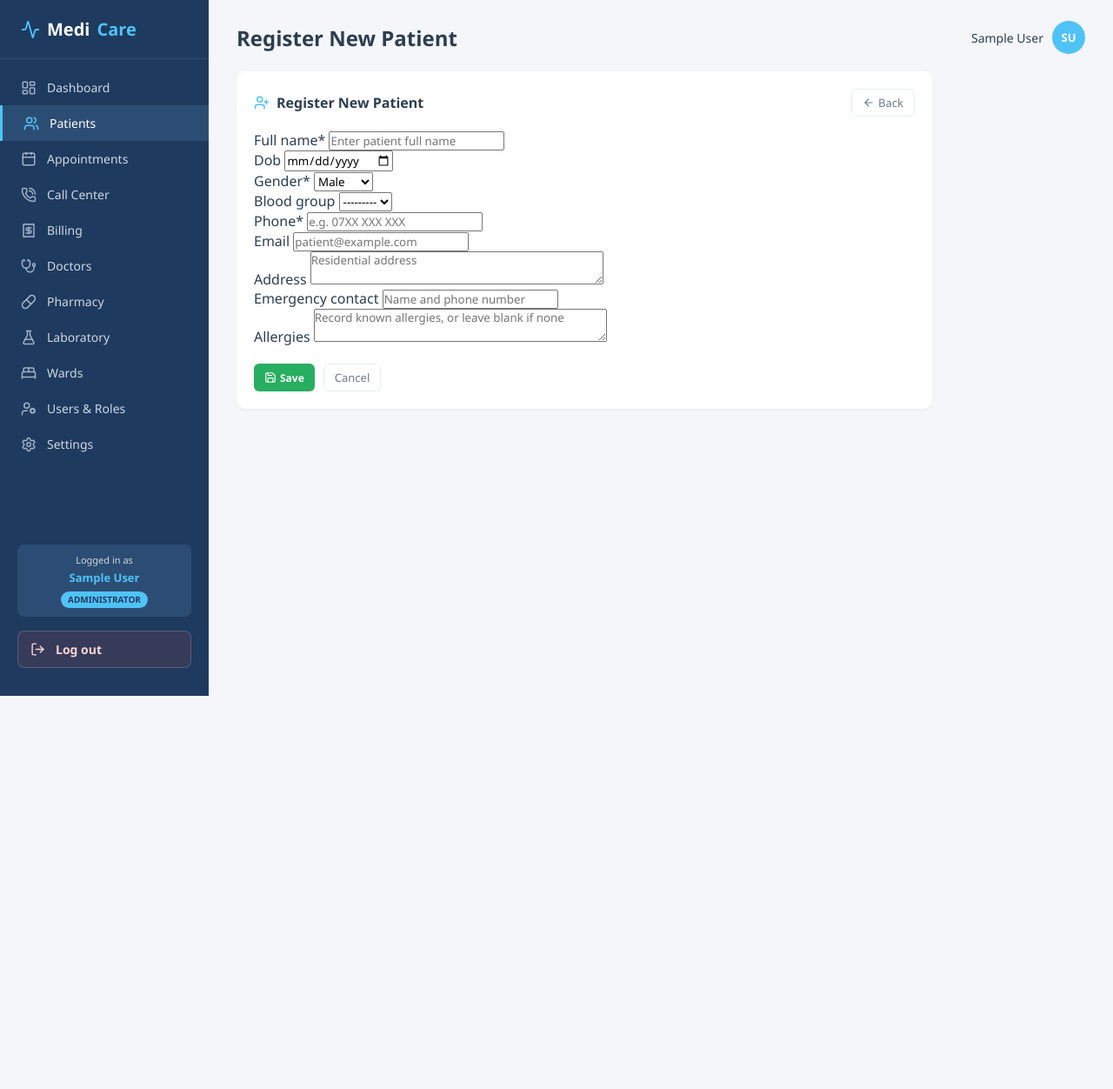
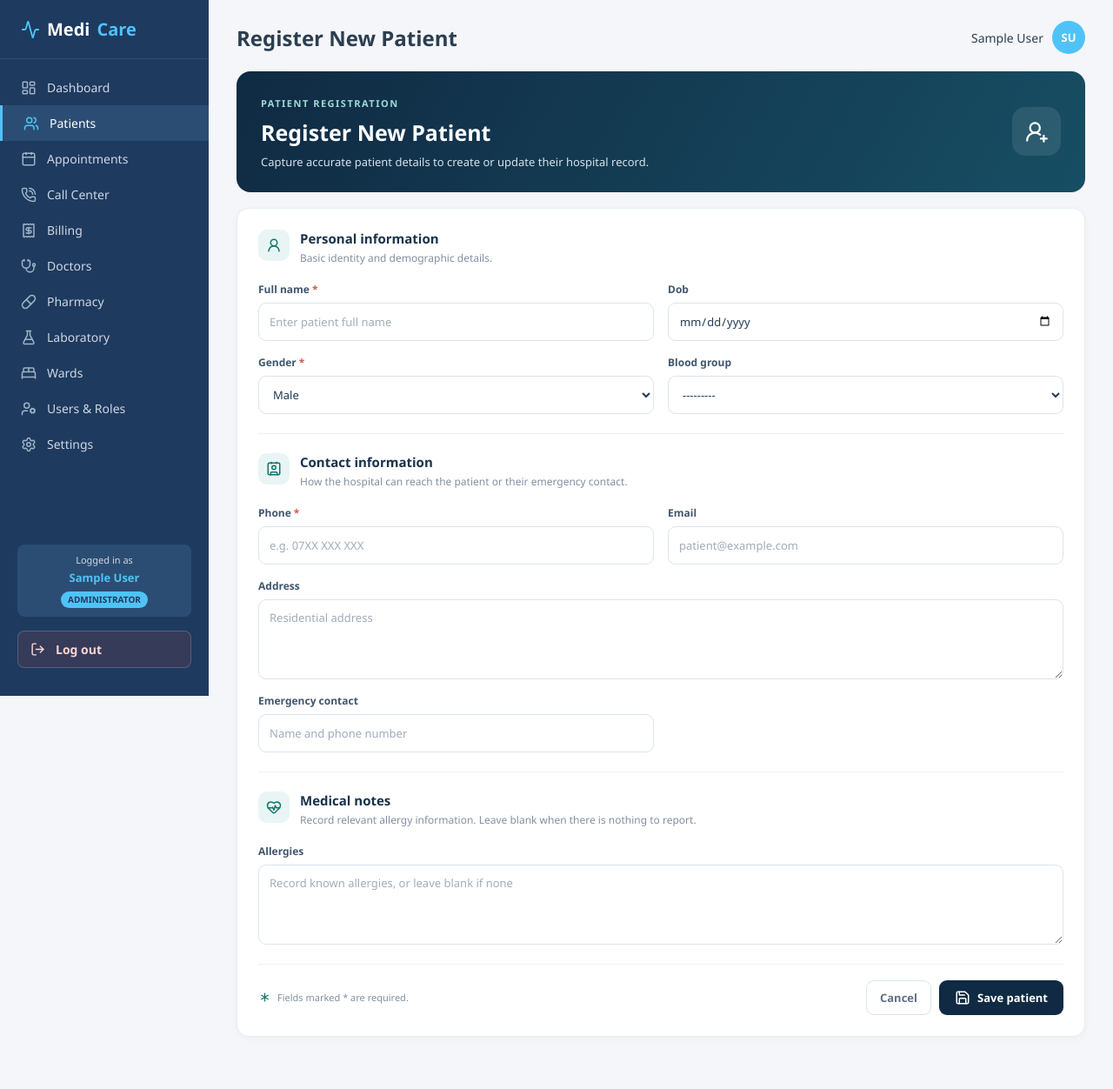
Before and after one commit to bulasio3/Projects, a Django app: page /patients/new/ in a window 1280 px wide. Shown: the whole page at 87% size. Before the commit the page ends 800 px from the top, so only its background shows below. Run offline with Django 5.2, Linux system fonts and the light colour scheme; a user stored in the database is signed in; tables that the repository leaves empty hold one stand-in row (values such as "Sample post"); some libraries are stand-ins or nearby versions.

Commit message:
Redesign patient form to match settings interface

```diff
--- a/HMS/templates/patients/form.html
+++ b/HMS/templates/patients/form.html
@@ -1,23 +1,50 @@
 {% extends 'base.html' %}
-{% load crispy_forms_tags %}
 {% block title %}{{ page_title }} — MediCare{% endblock %}
-
 {% block content %}
-
-<div class="panel" style="max-width:800px;">
-  <div class="panel-head">
-    <h2><i data-lucide="user-plus" class="head-icon"></i> {{ page_title }}</h2>
-    <a href="{% url 'patient_list' %}" class="btn-ghost"><i data-lucide="arrow-left"></i> Back</a>
-  </div>
-
-  <form method="post" novalidate>
+<div class="form-page">
+  <section class="form-hero">
+    <div><span class="eyebrow">PATIENT REGISTRATION</span><h2>{{ page_title }}</h2><p>Capture accurate patient details to create or update their hospital record.</p></div>
+    <div class="form-hero-icon"><i data-lucide="user-round-plus"></i></div>
+  </section>
+  <form method="post" class="form-shell">
     {% csrf_token %}
-    {{ form|crispy }}
-    <div style="margin-top:20px;display:flex;gap:10px;">
-      <button type="submit" class="btn-sm btn-success"><i data-lucide="save"></i> Save</button>
-      <a href="{% url 'patient_list' %}" class="btn-ghost">Cancel</a>
-    </div>
+    {% if form.non_field_errors %}<div class="form-errors">{{ form.non_field_errors }}</div>{% endif %}
+    <section class="form-section">
+      <div class="form-section-heading"><span class="form-section-icon"><i data-lucide="user-round"></i></span><div><h3>Personal information</h3><p>Basic identity and demographic details.</p></div></div>
+      <div class="form-grid">
+        {% for field in form %}
+          {% if field.name == 'full_name' or field.name == 'dob' or field.name == 'gender' or field.name == 'blood_group' %}
+          <div class="form-field">
+            <label for="{{ field.id_for_label }}">{{ field.label }}{% if field.field.required %}<span class="required">*</span>{% endif %}</label>
+            {{ field }}
+            {% if field.help_text %}<small class="form-help">{{ field.help_text }}</small>{% endif %}
+            {% for error in field.errors %}<small class="form-error">{{ error }}</small>{% endfor %}
+          </div>
+          {% endif %}
+        {% endfor %}
+      </div>
+    </section>
+    <section class="form-section">
+      <div class="form-section-heading"><span class="form-section-icon"><i data-lucide="contact"></i></span><div><h3>Contact information</h3><p>How the hospital can reach the patient or their emergency contact.</p></div></div>
+      <div class="form-grid">
+        {% for field in form %}
+          {% if field.name == 'phone' or field.name == 'email' or field.name == 'emergency_contact' or field.name == 'address' %}
+          <div class="form-field {% if field.name == 'address' %}wide{% endif %}">
+            <label for="{{ field.id_for_label }}">{{ field.label }}{% if field.field.required %}<span class="required">*</span>{% endif %}</label>
+            {{ field }}
+            {% for error in field.errors %}<small class="form-error">{{ error }}</small>{% endfor %}
+          </div>
+          {% endif %}
+        {% endfor %}
+      </div>
+    </section>
+    <section class="form-section">
+      <div class="form-section-heading"><span class="form-section-icon"><i data-lucide="heart-pulse"></i></span><div><h3>Medical notes</h3><p>Record relevant allergy information. Leave blank when there is nothing to report.</p></div></div>
+      {% for field in form %}{% if field.name == 'allergies' %}
+      <div class="form-field"><label for="{{ field.id_for_label }}">{{ field.label }}</label>{{ field }}{% for error in field.errors %}<small class="form-error">{{ error }}</small>{% endfor %}</div>
+      {% endif %}{% endfor %}
+    </section>
+    <div class="form-actions"><span class="form-actions-note"><i data-lucide="asterisk"></i> Fields marked * are required.</span><div style="display:flex;gap:9px;flex-wrap:wrap;"><a class="form-cancel" href="{% url 'patient_list' %}">Cancel</a><button class="form-submit" type="submit"><i data-lucide="save"></i> Save patient</button></div></div>
   </form>
 </div>
-
 {% endblock %}
```
